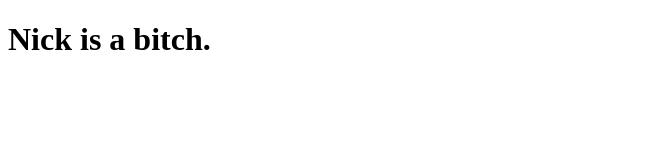
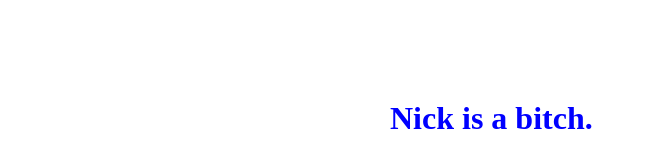
Before and after one commit to CollinTheGreat/CollinTheGreat.github.io, a plain HTML site: page index.html in a window 1280 px wide. Shown: the whole page, without its empty margins (0-647 px from the left). Drawn offline with Linux system fonts and the light colour scheme.

Commit message:
More bitch nick

```diff
--- a/index.html
+++ b/index.html
@@ -3,7 +3,8 @@
 
 	<head>
 		<meta charset="utf-8">
-		<title>Crawl on me Daddy</title>
+		<title>Nick</title>
+		<link rel="stylesheet" type="text/css" href="/style.css" media="all">
 	</head>
 
 	<body>
```
